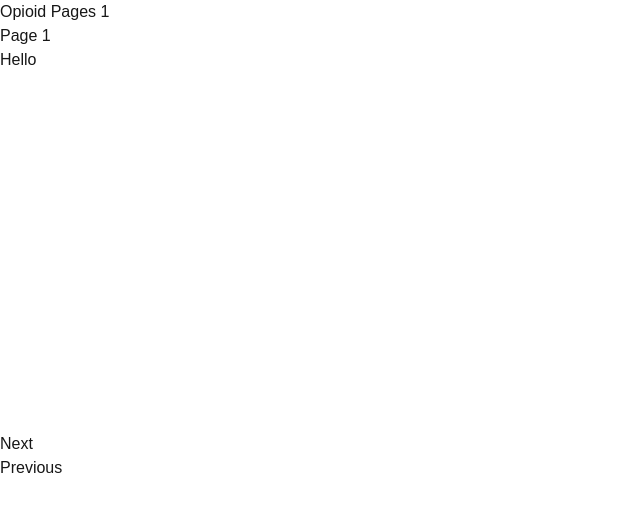
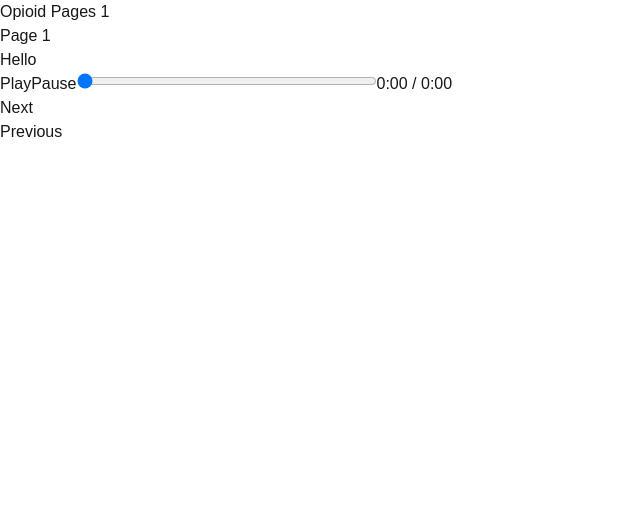
Before and after one commit to lablueprint/end-overdose, a Next.js app: page /courses/opioid/module1/1 in a window 1280 px wide. Shown: the top 512 px of the page, without its empty margins (0-640 px from the left). Built offline with nearby package versions, Linux system fonts and the light colour scheme.

Commit message:
disable controls add custom scrub

```diff
--- a/src/app/courses/components/VideoPage.tsx
+++ b/src/app/courses/components/VideoPage.tsx
@@ -1,45 +1,159 @@
 'use client';
 import { useRouter } from 'next/navigation';
 import ReactPlayer from 'react-player';
-import { useState, useRef } from 'react';
-function CustomPlayer({ videoPath, setIsCompleted }) {
-    const videoRef = useRef<ReactPlayer>(null);
-    const [thePlayed, setThePlayed] = useState(0);
+import { useState, useRef, useEffect } from 'react';
+// function CustomPlayer({ videoPath, setIsCompleted }) {
+//     const videoRef = useRef<ReactPlayer>(null);
+//     const [thePlayed, setThePlayed] = useState(0);
+
+//     return (
+//         <ReactPlayer
+//             url={videoPath}
+//             controls={0}
+//             config={{
+//                 file: {
+//                     attributes: { controlsList: 'nodownload noplaybackrate' },
+//                 },
+//             }}
+//             ref={videoRef}
+//             // onProgress={({ playedSeconds }) => {
+//             //     setThePlayed(playedSeconds);
+//             //     console.log(thePlayed);
+//             //     //Update the played time only if within bounds
+//             //     if (playedSeconds <= thePlayed) {
+//             //         setThePlayed(playedSeconds); // Update the highest watched position
+//             //     } else if (videoRef.current) {
+//             //         videoRef.current.seekTo(thePlayed); // Prevent watching ahead
+//             //     }
+//             // }}
+//             onSeek={(seekedTime) => {
+//                 // setThePlayed(seekedTime);
+//                 console.log(seekedTime, 'seekedTime');
+//                 if (seekedTime > thePlayed && videoRef.current) {
+//                     videoRef.current.seekTo(thePlayed); // Revert forward seeks
+//                 }
+//             }}
+//             onEnded={() => {
+//                 setIsCompleted(true);
+//                 console.log('video ended');
+//             }}
+//         />
+//     );
+// }
+
+const CustomPlayer = ({ videoPath, startTime, endTime }) => {
+    const playerRef = useRef(null);
+    const [player, setPlayer] = useState(null);
+    const [currentTime, setCurrentTime] = useState(0);
+    const [duration, setDuration] = useState(0);
+    const [totalTime, setTotalTime] = useState(0);
+
+    const minutesToSeconds = (time) => {
+        const [minutes, seconds] = time.split(':').map(Number);
+        return minutes * 60 + seconds;
+    };
+
+    const formatTime = (time) => {
+        time = Math.round(time);
+        const minutes = Math.floor(time / 60);
+        const seconds = time % 60;
+        return `${minutes}:${seconds < 10 ? '0' : ''}${seconds}`;
+    };
+
+    const extractVideoId = (url) => {
+        const match = url.match(
+            /(?:https?:\/\/(?:www\.)?youtube\.com\/(?:watch\?v=|embed\/|v\/)|youtu\.be\/)([a-zA-Z0-9_-]{11})/
+        );
+        return match ? match[1] : null;
+    };
+
+    const initializePlayer = () => {
+        const startSeconds = minutesToSeconds(startTime);
+        const endSeconds = minutesToSeconds(endTime);
+        const totalSeconds = endSeconds - startSeconds;
+
+        const videoId = extractVideoId(videoPath);
+
+        if (!videoId) {
+            console.error('Invalid YouTube URL.');
+            return;
+        }
+
+        const newPlayer = new window.YT.Player(playerRef.current, {
+            width: 600,
+            height: 400,
+            videoId,
+            playerVars: {
+                controls: 0, // disable video controls
+                disablekb: 1, // disable keyboard controls
+                start: startSeconds,
+                end: endSeconds,
+            },
+            events: {
+                onReady: () => {
+                    newPlayer.seekTo(startSeconds);
+                    setDuration(totalSeconds);
+                    setTotalTime(totalSeconds);
+                },
+                onStateChange: (event) => {
+                    if (event.data === window.YT.PlayerState.ENDED) {
+                        newPlayer.seekTo(startSeconds);
+                    }
+                },
+            },
+        });
+
+        setPlayer(newPlayer);
+
+        // Periodically update the progress
+        const interval = setInterval(() => {
+            if (newPlayer && newPlayer.getCurrentTime) {
+                const currentTime = newPlayer.getCurrentTime() - startSeconds;
+                setCurrentTime(currentTime);
+            }
+        }, 1000);
+
+        return () => clearInterval(interval);
+    };
+
+    useEffect(() => {
+        // Load YouTube iframe API
+        if (!window.YT) {
+            const script = document.createElement('script');
+            script.src = 'https://www.youtube.com/iframe_api';
+            script.onload = () =>
+                (window.onYouTubeIframeAPIReady = initializePlayer);
+            document.body.appendChild(script);
+        } else {
+            initializePlayer();
+        }
+    }, [videoPath]);
 
     return (
-        <ReactPlayer
-            url={videoPath}
-            controls={true}
-            config={{
-                file: {
-                    attributes: { controlsList: 'nodownload noplaybackrate' },
-                },
-            }}
-            ref={videoRef}
-            // onProgress={({ playedSeconds }) => {
-            //     setThePlayed(playedSeconds);
-            //     console.log(thePlayed);
-            //     //Update the played time only if within bounds
-            //     if (playedSeconds <= thePlayed) {
-            //         setThePlayed(playedSeconds); // Update the highest watched position
-            //     } else if (videoRef.current) {
-            //         videoRef.current.seekTo(thePlayed); // Prevent watching ahead
-            //     }
-            // }}
-            onSeek={(seekedTime) => {
-                // setThePlayed(seekedTime);
-                console.log(seekedTime, 'seekedTime');
-                if (seekedTime > thePlayed && videoRef.current) {
-                    videoRef.current.seekTo(thePlayed); // Revert forward seeks
-                }
-            }}
-            onEnded={() => {
-                setIsCompleted(true);
-                console.log('video ended');
-            }}
-        />
+        <div>
+            <div ref={playerRef}></div>
+            <div>
+                <button onClick={() => player && player.playVideo()}>
+                    Play
+                </button>
+                <button onClick={() => player && player.pauseVideo()}>
+                    Pause
+                </button>
+                <input
+                    type="range"
+                    value={currentTime}
+                    min="0"
+                    max={totalTime}
+                    readOnly
+                    style={{ width: 300 }}
+                />
+                <span>{formatTime(currentTime)}</span>
+                <span> / {formatTime(duration)}</span>
+            </div>
+        </div>
     );
-}
+};
+
 interface videoPageProps {
     pageTitle: string;
     pageContent: string;
@@ -47,6 +161,8 @@ interface videoPageProps {
     pageCourse: string; // course name
     pagePath: string; // page number within module
     videoPath: string; // URL path for video
+    startTime: string;
+    endTime: string;
 }
 
 export default function VideoPage({
@@ -56,6 +172,8 @@ export default function VideoPage({
     pageCourse,
     pagePath,
     videoPath,
+    startTime,
+    endTime,
 }: videoPageProps) {
     const router = useRouter();
     // not sure if this is necessary and/or is good code, lowkey just hardcoding a totalCoursePages for now for a next page link
@@ -81,7 +199,9 @@ export default function VideoPage({
             >
                 <CustomPlayer
                     videoPath={videoPath}
-                    setIsCompleted={setIsCompleted}
+                    startTime={startTime}
+                    endTime={endTime}
+                    //setIsCompleted={setIsCompleted}
                 />
             </div>
             {isCompleted && (
--- a/src/app/courses/opioid/module1/[page]/page.tsx
+++ b/src/app/courses/opioid/module1/[page]/page.tsx
@@ -27,6 +27,8 @@ export default function OpioidPage() {
                 pageCourse={'opioid'}
                 pagePath={'1'}
                 videoPath={'https://www.youtube.com/watch?v=LXb3EKWsInQ'}
+                startTime={'0:00'}
+                endTime={'1:00'}
             />
 
             <div onClick={handleNext}>Next</div>
```
